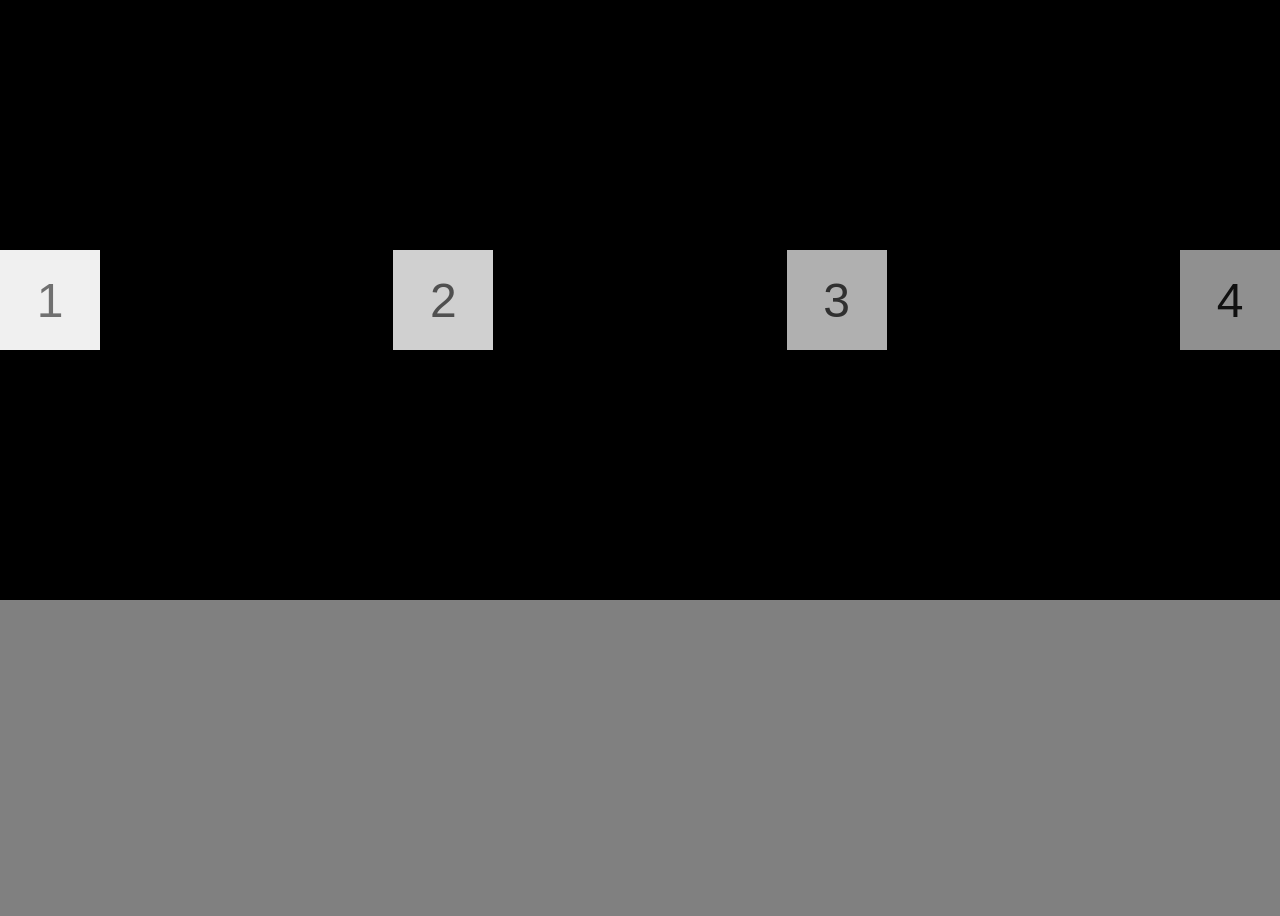
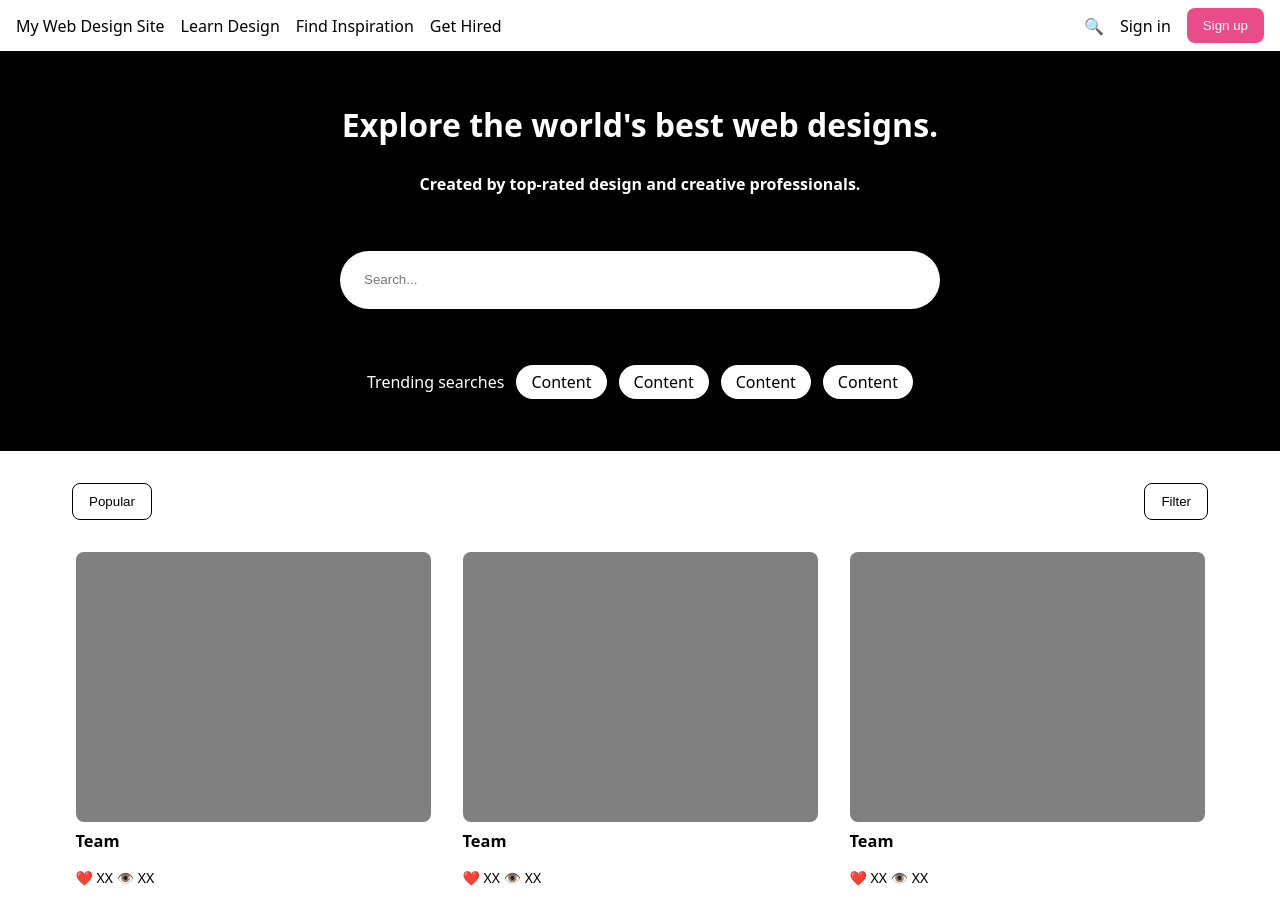
Before and after one commit to Mapple31/flexbox-lab, a plain HTML site: page index.html in a window 1280 px wide. Shown: the top 916 px of the page. Before the commit the page ends 800 px from the top, so only its background shows below. Drawn offline with Linux system fonts and the light colour scheme; files that its build step writes are made by us from their sources.

Commit message:
Add files via upload

```diff
--- a/index.html
+++ b/index.html
@@ -1,17 +1,101 @@
 <!DOCTYPE html>
 <html lang="en">
-    <head>
+<head>
     <meta charset="UTF-8">
     <meta name="viewport" content="width=device-width, initial-scale=1.0">
-    <link rel="stylesheet" href="./css/style.css">
     <title>Document</title>
+    <link rel="stylesheet" href="./css/style.css"
 </head>
 <body>
-<section class="flex-parent">
-    <div class="flex-child" id="one">1</div>
-    <div class="flex-child" id="two">2</div>
-    <div class="flex-child" id="three">3</div>
-    <div class="flex-child" id="four">4</div>
-</section>
+    <nav>
+        <div id="destinations">
+          <p>My Web Design Site</p>
+          <p>Learn Design</p>
+          <p>Find Inspiration</p>
+          <p>Get Hired</p>
+        </div>
+        <div id="actions">
+          <p>🔍</p>
+          <p>Sign in</p>
+          <button>Sign up</button>
+        </div>
+      </nav>
+      <section id="hero">
+        <div id="headers">
+          <h1>Explore the world's best web designs.</h1>
+          <h2>Created by top-rated design and creative professionals.</h2>
+        </div>
+        <input type="text" placeholder="Search..."/>
+        <div id="trending">
+          Trending searches
+          <p>Content</p>
+          <p>Content</p>
+          <p>Content</p>
+          <p>Content</p>
+        </div>
+      </section>
+      <div id="subnav">
+        <button id="sort">Popular</button>
+        <button id="filter">Filter</button>
+      </div>
+      <main>
+        <article class="card">
+          <div class="img-placeholder"></div>
+          <div class="card-footer">
+            <h3>Team</h3>
+            <p>❤️ XX 👁️ XX</p>
+          </div>
+        </article>
+        <article class="card">
+          <div class="img-placeholder"></div>
+          <div class="card-footer">
+            <h3>Team</h3>
+            <p>❤️ XX 👁️ XX</p>
+          </div>
+        </article>
+        <article class="card">
+          <div class="img-placeholder"></div>
+          <div class="card-footer">
+            <h3>Team</h3>
+            <p>❤️ XX 👁️ XX</p>
+          </div>
+        </article>
+        <article class="card">
+          <div class="img-placeholder"></div>
+          <div class="card-footer">
+            <h3>Team</h3>
+            <p>❤️ XX 👁️ XX</p>
+          </div>
+        </article>
+        <article class="card">
+          <div class="img-placeholder"></div>
+          <div class="card-footer">
+            <h3>Team</h3>
+            <p>❤️ XX 👁️ XX</p>
+          </div>
+        </article>
+        <article class="card">
+          <div class="img-placeholder"></div>
+          <div class="card-footer">
+            <h3>Team</h3>
+            <p>❤️ XX 👁️ XX</p>
+          </div>
+        </article>
+        <article class="card">
+          <div class="img-placeholder"></div>
+          <div class="card-footer">
+            <h3>Team</h3>
+            <p>❤️ XX 👁️ XX</p>
+          </div>
+        </article>
+        <article class="card">
+          <div class="img-placeholder"></div>
+          <div class="card-footer">
+            <h3>Team</h3>
+            <p>❤️ XX 👁️ XX</p>
+          </div>
+        </article>
+      </main>
+
 </body>
 </html>
--- a/style.css
+++ b/style.css
@@ -1,37 +1,131 @@
+* {
+    box-sizing: border-box;
+  }
+
   body {
-    background-color : gray;
-    font-family: sans-serif;
+    background-color: gray;
+    font-family: system-ui, sans-serif;
     margin: 0;
   }
-.flex-parent {
-    background-color: black;
+
+  nav {
+    background-color: white;
+    padding: 8px 16px;
     display: flex;
-    height: 600px;
     justify-content: space-between;
-    flex-direction: row;
+  }
+
+  #destinations {
+    display: flex;
+    gap: 16px;
     align-items: center;
   }
-.flex-child {
-    font-size: 48px;
-    height: 100px;
-    width: 100px;
+
+  #actions {
+    display: flex;
+    gap: 16px;
+    align-items: center;
+  }
+
+  p {
+    margin: 0;
+  }
+
+  section {
+    height: 400px;
+    background-color: black;
+    color: white;
+    padding: 24px 72px;
+  }
+
+  #hero {
+    display: flex;
+    flex-direction: column;
+    justify-content: space-around;
+    align-items: center;
+  }
+
+  #trending {
+    display: flex;
+    align-items: center;
+    gap: 12px
+  }
+
+  h1,
+  h2 {
+    text-align: center;
+  }
+
+  h1 {
+    margin-top: 0;
+    font-size: 32px;
+  }
+
+  h2 {
+    font-size: 16px;
+    margin-bottom: 0;
+  }
+
+  input {
+    height: 58px;
+    width: 80%;
+    max-width: 600px;
+    border-radius: 29px;
+    border: 0px;
+    padding: 0 24px;
+  }
+
+  main {
+    background-color: white;
+    padding: 32px 72px;
     display: flex;
     justify-content: center;
-    align-items: center;
+    gap: 32px;
+    flex-wrap: wrap;
+
   }
-#one {
-    background-color: #f0f0f0;
-    color: #707070;
+
+  nav button {
+    background-color: #ea4c89;
+    border-radius: 8px;
+    padding: 10px 16px;
+    border: 0;
+    color: #ffffff;
+    font-weight: 500;
   }
-#two {
-    background-color: #d0d0d0;
-    color: #505050;
+
+  .img-placeholder {
+    width: 355px;
+    height: 270px;
+    background-color: gray;
+    border-radius: 8px;
   }
-#three {
-    background-color: #b0b0b0;
-    color: #303030;
+
+  .card-footer {
+    font-size: 14px;
   }
-#four {
-    background-color: #909090;
-    color: #101010;
+
+  .card-footer * {
+    margin-top: 8px;
   }
+
+  #subnav {
+    display: flex;
+    padding: 32px 72px 0;
+    background-color: white;
+    justify-content: space-between;
+  }
+
+  #subnav button {
+    border-radius: 8px;
+    padding: 10px 16px;
+    border: 1px solid black;
+    background-color: white;
+  }
+
+  #trending p {
+    background-color: white;
+    color: black;
+    border-radius: 50px;
+    padding: 6px 15px;
+  }
```
Lines whose indentation alone changed are shown as unchanged.
